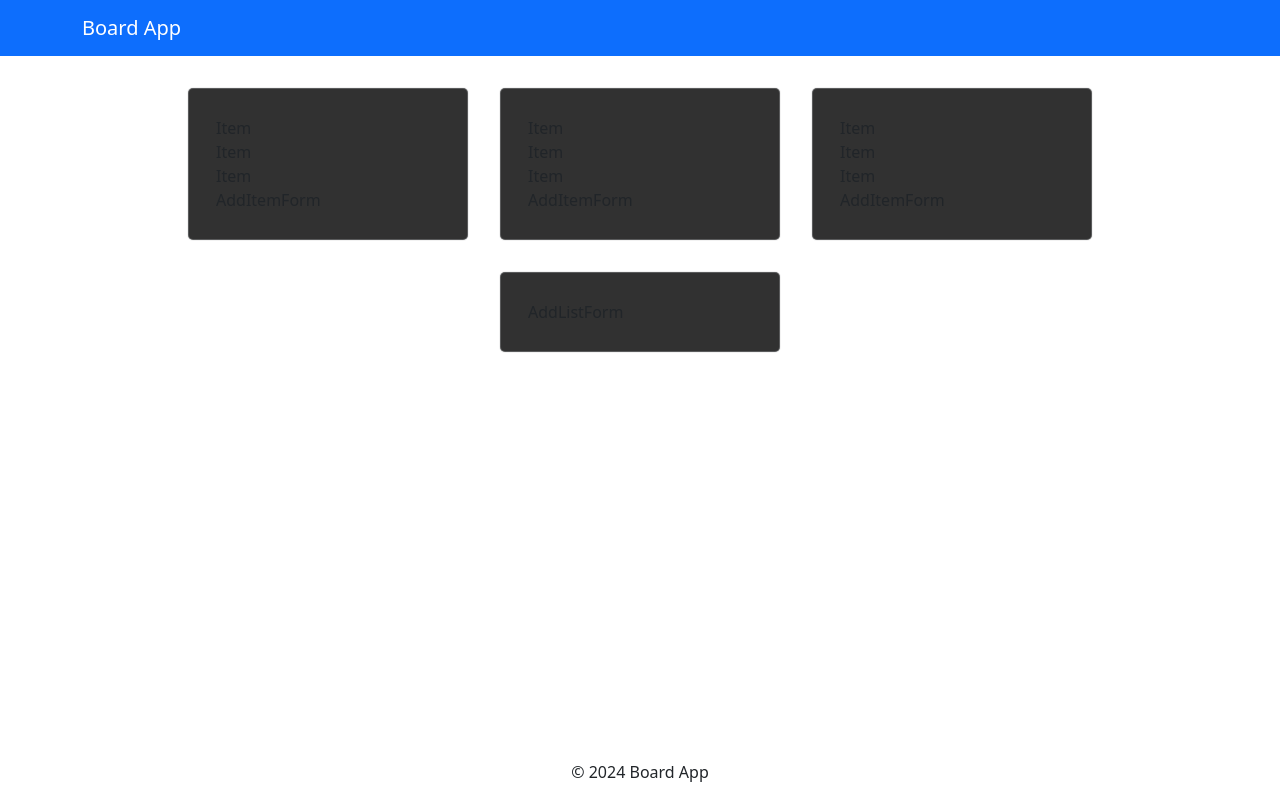
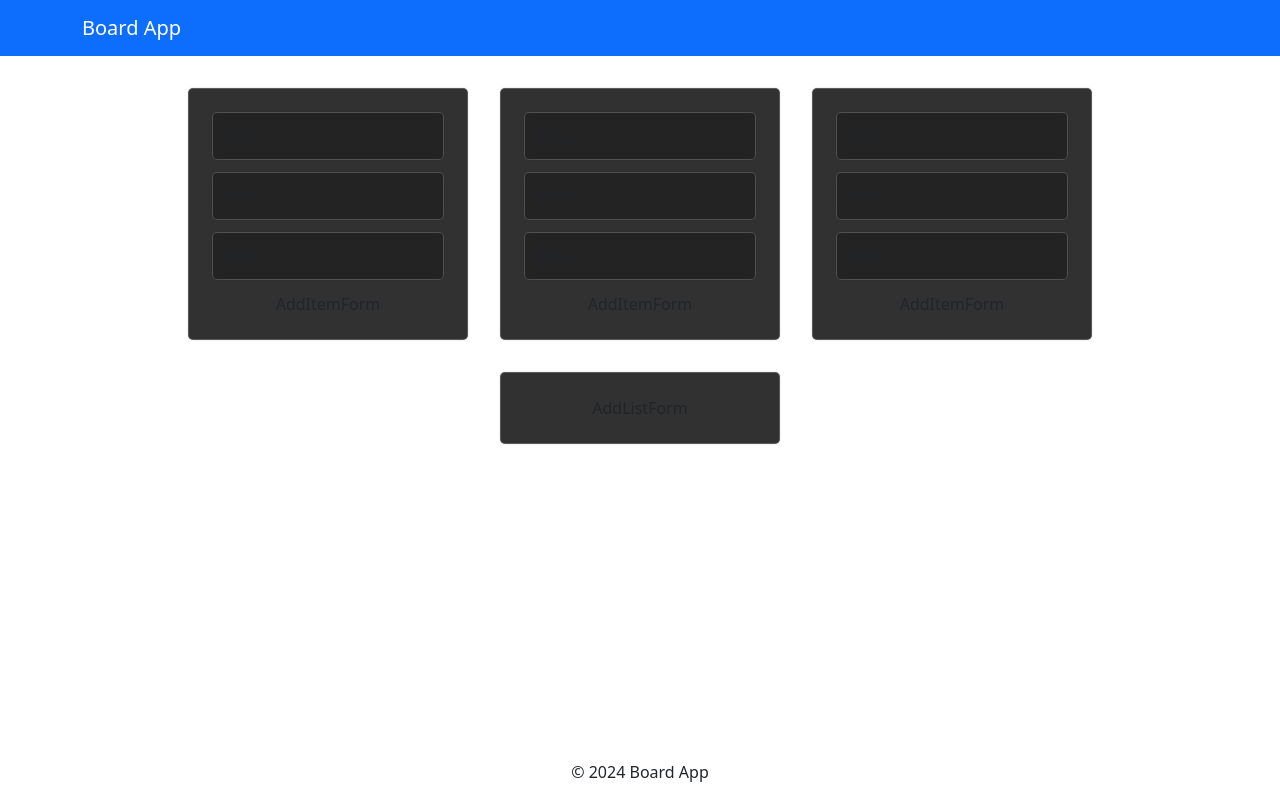
Before and after one commit to michal-1994/board-app, a React (Vite) app: page / in a window 1280 px wide. Built offline with nearby package versions, Linux system fonts and the light colour scheme; the HTML template or start-up script is replaced by a standard one.

Commit message:
add more styles for list component

```diff
--- a/src/components/Item.tsx
+++ b/src/components/Item.tsx
@@ -1,5 +1,5 @@
 const Item = () => {
-    return <div>Item</div>;
+    return <div className="item">Item</div>;
 };
 
 export default Item;
--- a/src/index.css
+++ b/src/index.css
@@ -22,28 +22,33 @@ body {
 }
 
 .board {
+    align-content: flex-start;
+    align-items: flex-start;
     display: flex;
+    flex-wrap: wrap;
+    gap: 2rem;
+    height: 100%;
     justify-content: center;
-    align-items: flex-start;
-    align-content: flex-start;
-    flex-wrap: wrap;
+    overflow: auto;
     padding: 2rem;
-    gap: 2rem;
-    overflow: auto;
-    height: 100%;
     width: 100%;
 }
 
 .list {
-    padding: 1.75rem;
+    align-items: center;
+    background-color: #313131;
     border-radius: 5px;
-    background-color: #313131;
-    width: 280px;
     box-shadow:
         rgba(0, 0, 0, 0.05) 0px 0px 0px 1px,
         rgba(209, 213, 219, 0.25) 0px 0px 0px 1px inset;
+    cursor: pointer;
+    display: flex;
+    flex-direction: column;
+    gap: 0.75rem;
+    justify-content: flex-start;
+    padding: 1.5rem;
     transition: box-shadow linear 0.2s;
-    cursor: pointer;
+    width: 280px;
 }
 
 .list:hover {
@@ -52,3 +57,25 @@ body {
         #0d6efd 0px 0px 0px 1px inset;
     transition: box-shadow linear 0.2s;
 }
+
+.item {
+    align-items: center;
+    background-color: #232323;
+    border-radius: 5px;
+    box-shadow:
+        rgba(0, 0, 0, 0.05) 0px 0px 0px 1px,
+        rgba(209, 213, 219, 0.25) 0px 0px 0px 1px inset;
+    cursor: pointer;
+    display: flex;
+    justify-content: space-between;
+    padding: 0.75rem;
+    width: 100%;
+    transition: box-shadow linear 0.2s;
+}
+
+.item:hover {
+    box-shadow:
+        rgba(0, 0, 0, 0.05) 0px 0px 0px 1px,
+        #0d6efd 0px 0px 0px 1px inset;
+    transition: box-shadow linear 0.2s;
+}
```
